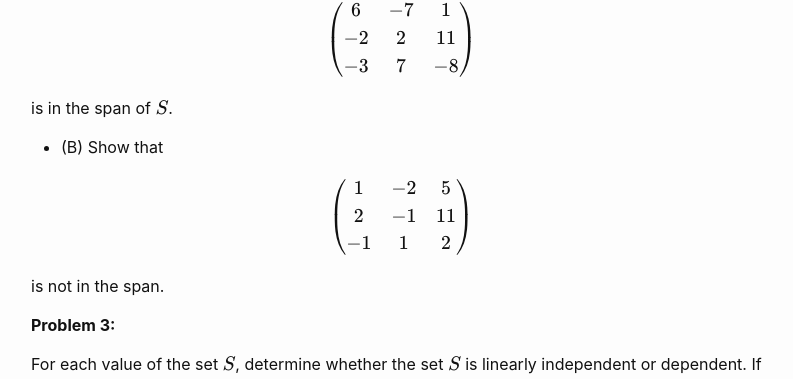
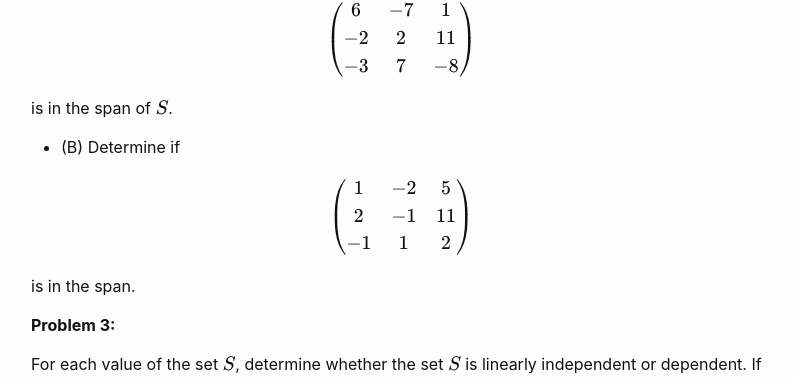
Before and after one commit to wcasper/math207spring2024, a Jekyll site: the page built from _exams/practice-exam2.md, in a window 1280 px wide and 900 px high, scrolled down 627 px. Shown: the part 123-502 px from the top of the window, without its empty margins (239-1032 px from the left). Built offline with Jekyll 4.4.1, drawn with Linux system fonts in a browser that asks for light colours.

Commit message:
fixed typo

```diff
--- a/_exams/practice-exam2.md
+++ b/_exams/practice-exam2.md
@@ -34,11 +34,11 @@ $$\left(\begin{array}{ccc} 6 &-7 & 1\\ -2 & 2 &11\\-3 & 7 & -8\end{array}\right)
 
 is in the span of $$S$$.
 
-* (B) Show that
+* (B) Determine if
 
 $$\left(\begin{array}{ccc} 1 &-2 & 5\\ 2 & -1 &11\\-1  & 1 &  2\end{array}\right)$$
 
-is not in the span.
+is in the span.
 
 **Problem 3:**
 
```
